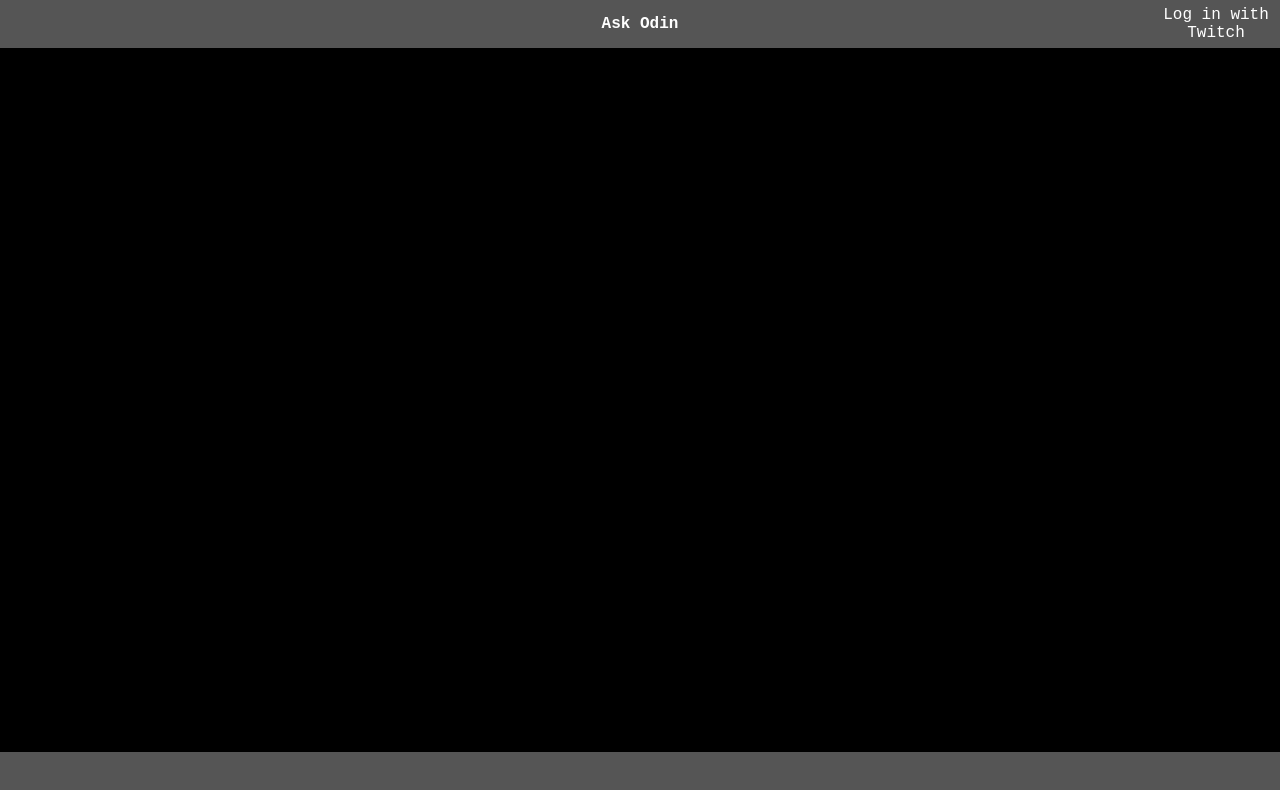
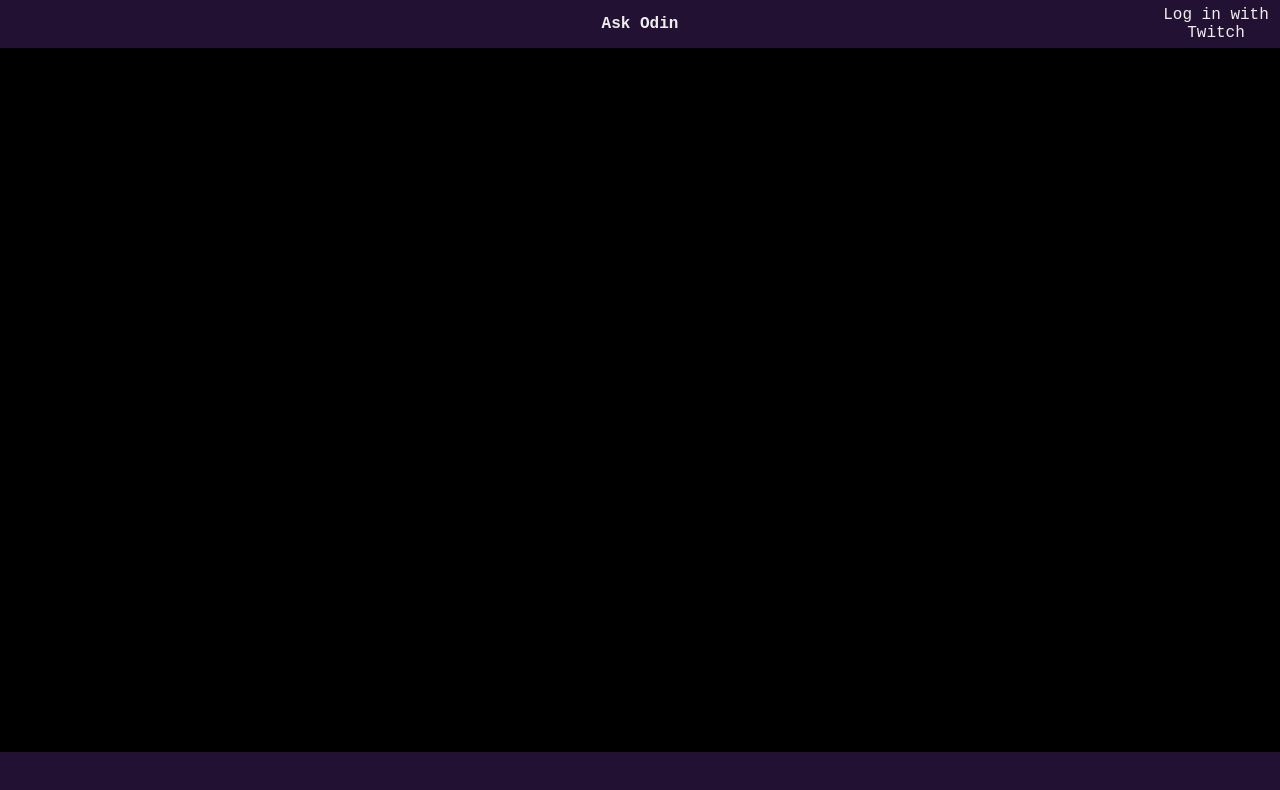
Before and after one commit to NosyEye/ask-odin, a SvelteKit app: page / in a window 1280 px wide. Shown: the top 790 px of the page. Built offline with nearby package versions, Linux system fonts and the light colour scheme; some icons are missing.

Commit message:
New color scheme

```diff
--- a/src/app.css
+++ b/src/app.css
@@ -7,14 +7,14 @@
 	--column-margin-top: 4rem;
 	font-family: var(--font-body);
 	--color-bg: #000;
-	--color-card-bg: #222;
+	--color-card-bg: #102;
 	--color-card-border: #AAA;
-	--color-card-name: #AAA;
-	--color-card-details: #999;
-	--color-bar-bg: #555;
-	--color-bar-text: #FFF;
-	--color-bar-button-hover: #111;
-	--color-bar-separator: #444;
+	--color-card-name: #EEE;
+	--color-card-details: #BBB;
+	--color-bar-bg: #213;
+	--color-bar-text: #EEE;
+	--color-bar-button-hover: #102;
+	--color-bar-separator: #AAA;
 	--color-about-text: #FFF;
 }
 
```
